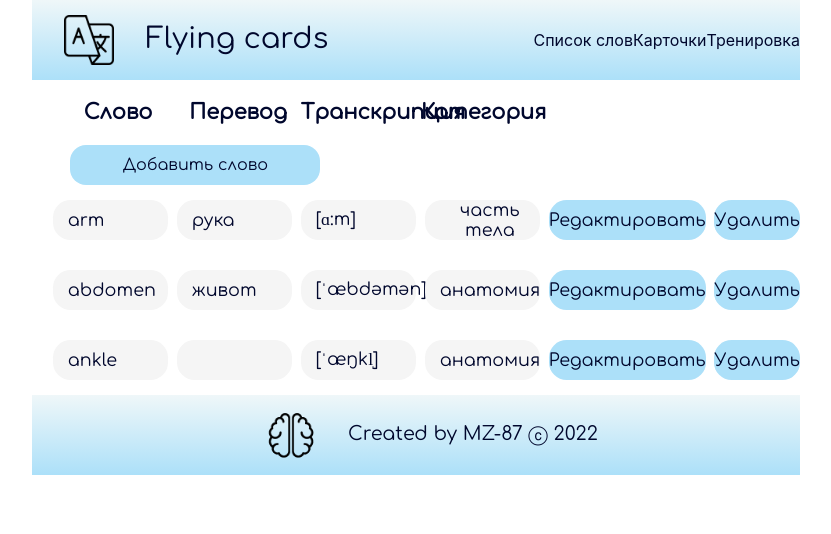
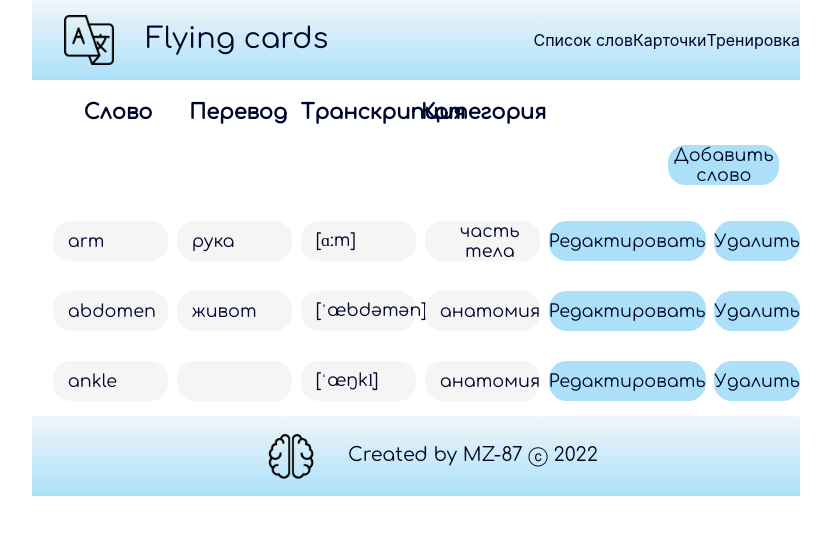
Before and after one commit to MZ-87/w26_react_flashcard_app, a React (Create React App) app: page / in a window 1280 px wide. Shown: the top 534 px of the page, without its empty margins (224-1055 px from the left). Built offline with nearby package versions, Linux system fonts and the light colour scheme.

Commit message:
add new component

```diff
--- /dev/null
+++ b/src/components/AddWord/AddWord.jsx
@@ -0,0 +1,31 @@
+import React from 'react'
+import Button from '../Button/Button'
+import style from './addword.module.scss'
+
+export default function AddWord(props) {
+    return (
+        <div className={style.container}>
+            <div></div>
+            <div></div>
+            <div></div>
+            <div></div>
+            <div className={style.buttons}>
+                <div className={style.pseudoBtn}></div>
+                <Button text={'Добавить слово'} />
+            </div>
+        </div >
+    )
+}
+
+// при нажатии на кнопку Добавить
+// eslint-disable-next-line
+{/* <div className={style.container}>
+            <input className={style.input}></input>
+            <input className={style.input}></input>
+            <input className={style.input}></input>
+            <input className={style.input}></input>
+            <div className={style.buttons}>
+                <Button text={'Сохранить'} />
+                <Button text={'Отмена'} />
+            </div>
+        </div > */}
--- /dev/null
+++ b/src/components/AddWord/addword.module.scss
@@ -0,0 +1,45 @@
+@import "../../style/variables.scss";
+@import "../../style/mixins.scss";
+
+.container {
+    display: grid;
+    grid-template-columns: repeat(4, 15%) 30%;
+    justify-content: center;
+    padding: 0;
+    column-gap: 0.5em;
+    font-family: $main-font;
+    font-size: 1.1em;
+    color: $main-fontcolor;
+    text-align: center;
+    margin-bottom: 1.2em;
+}
+.pseudoBtn{
+    display: flex;
+    align-items: center;
+    justify-content: center;
+    width: 250px;
+    height: 40px;
+    border-radius: 1em;
+    text-align: center;
+}
+
+.buttons {
+    display: flex;
+    flex-direction: row;
+    align-items: center;
+    gap: 0.5em;
+}
+
+.input {
+    margin: 15px 15px 15px 15px;
+    height: 40px;
+    padding-left: 15px;
+    border: none;
+    border-radius: 16px;
+    background-color: rgb(245, 245, 245);
+
+    &:focus {
+        border: 2px solid #713bc1;
+        outline: none;
+    }
+}
--- a/src/components/App/App.jsx
+++ b/src/components/App/App.jsx
@@ -4,7 +4,7 @@ import Footer from '../Footer/Footer'
 // import Error from '../Error/Error'
 import ListHeader from '../ListHeader/ListHeader'
 import Wordlist from '../Wordlist/Wordlist'
-import Button from '../Button/Button'
+import AddWord from '../AddWord/AddWord'
 import words from '../data/words.json'
 import style from './app.module.scss'
 
@@ -14,7 +14,7 @@ function App() {
       <Header />
       {/* <Error /> */}
       <ListHeader />
-      <div className={style.addBtn}><Button text={'Добавить слово'} /></div>
+      <AddWord />
       {words.map((word) => {
         return <Wordlist key={word.id} word={word.word} translate={word.translate} transcription={word.transcription} tag={word.tag} />
       })}
--- a/src/components/App/app.module.scss
+++ b/src/components/App/app.module.scss
@@ -2,9 +2,3 @@
     max-width: 60%;
     margin: auto;
 }
-
-.addBtn{
-    display: grid;
-    grid-template-columns: repeat(4, 15%) 30%;
-    justify-content: center;
-}
```
Also changed, not shown: src/components/Wordlist/Wordlist.jsx (+1 -21 lines).
